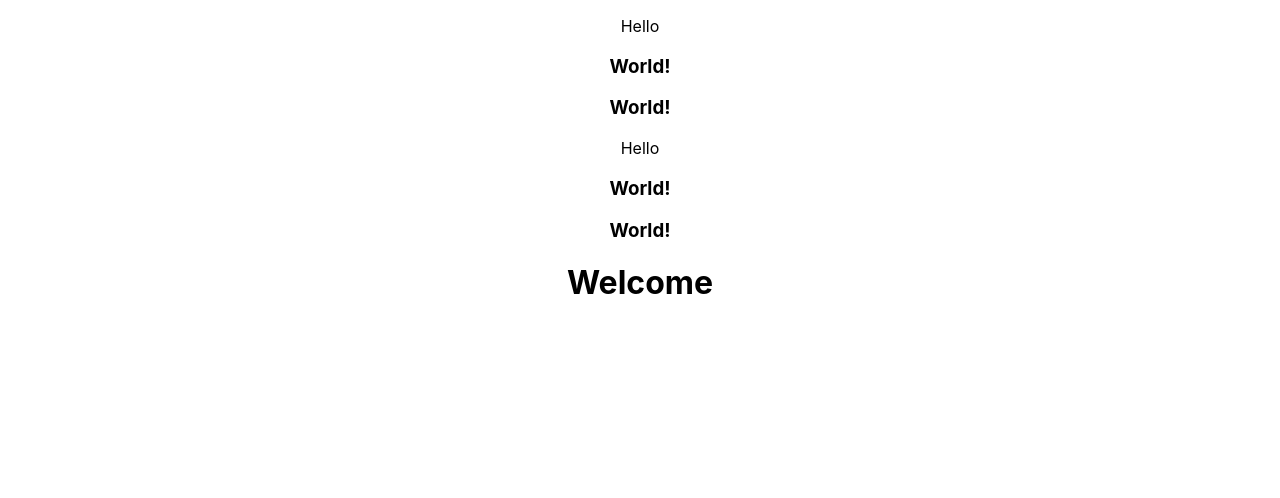
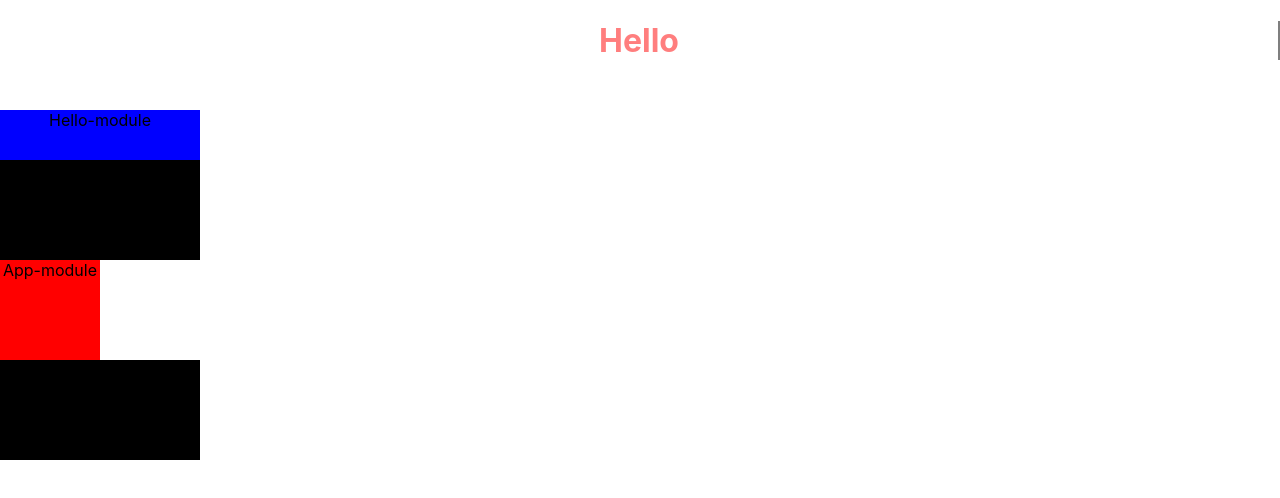
Before and after one commit to Hyejinijini/react-study, a React (Create React App) app: page / in a window 1280 px wide. Shown: the top 498 px of the page. Built offline with nearby package versions, Linux system fonts and the light colour scheme.

Commit message:
error: 충돌 문제 해결
파일 변경으로 인한 충돌 문제 해결함.

```diff
--- a/src/App.js
+++ b/src/App.js
@@ -1,13 +1,13 @@
-import "./App.css";
-import Hello from "./components/Hello.js";
-import Welcome from "./components/Welcome.js";
+import HelloExample from "./components/Hello/components/HelloExample.js";
+import styles from "./assets/styles/App/App.module.css";
+import "./assets/styles/App/App.css";
 
 function App() {
   return (
     <div className="App">
-      <Hello />
-      <Hello />
-      <Welcome />
+      <HelloExample />
+      <div className={styles.box}>App-module</div>
+      <div className="box">App</div>
     </div>
   );
 }
--- /dev/null
+++ b/src/assets/styles/App/App.css
@@ -0,0 +1,45 @@
+.App {
+  text-align: center;
+}
+
+.App-logo {
+  height: 40vmin;
+  pointer-events: none;
+}
+
+@media (prefers-reduced-motion: no-preference) {
+  .App-logo {
+    animation: App-logo-spin infinite 20s linear;
+  }
+}
+
+.App-header {
+  background-color: #282c34;
+  min-height: 100vh;
+  display: flex;
+  flex-direction: column;
+  align-items: center;
+  justify-content: center;
+  font-size: calc(10px + 2vmin);
+  color: white;
+}
+
+.App-link {
+  color: #61dafb;
+}
+
+@keyframes App-logo-spin {
+  from {
+    transform: rotate(0deg);
+  }
+  to {
+    transform: rotate(360deg);
+  }
+}
+
+/* App.css파일에 box 스타일링을 해도 Hello.css 의 box 스타일이 적용됨 */
+.box {
+  width: 200px;
+  height: 100px;
+  background-color: black;
+}
--- /dev/null
+++ b/src/assets/styles/App/App.module.css
@@ -0,0 +1,5 @@
+.box {
+  width: 100px;
+  height: 100px;
+  background-color: red;
+}
--- /dev/null
+++ b/src/assets/styles/Hello/Hello.css
@@ -0,0 +1,5 @@
+.box {
+  width: 200px;
+  height: 100px;
+  background-color: aqua;
+}
--- /dev/null
+++ b/src/assets/styles/Hello/Hello.module.css
@@ -0,0 +1,5 @@
+.box {
+  width: 200px;
+  height: 50px;
+  background-color: blue;
+}
--- a/src/components/Hello.js
+++ /dev/null
@@ -1,13 +0,0 @@
-import World from "./World.js";
-
-const Hello = () => {
-  return (
-    <div>
-      <p>Hello</p>
-      <World />
-      <World />
-    </div>
-  );
-};
-
-export default Hello;
--- /dev/null
+++ b/src/components/Hello/components/HelloExample.js
@@ -0,0 +1,30 @@
+import "../../../assets/styles/Hello/Hello.css";
+import styles from "../../../assets/styles/Hello/Hello.module.css";
+
+const HelloExample = () => {
+  return (
+    <div>
+      {/* 1. 인라인 스타일
+      - JSX 는 객체로 작성해야 된다.
+      - key: 속성, value: 속성값
+      - 객체이기 때문에 쉼표로 구분해준다.
+      - 대쉬를 사용했던 속성들은 카멜케이스로 작성한다.
+      - 속성값이 문자열이면 따옴표로 감싸줘야 한다.
+      - 숫자는 그냥 숫자를 기입해도 되지만, px 같은 건 따옴표로 감싸줘야 한다. */}
+      <h1
+        style={{
+          color: "#f00",
+          borderRight: "2px solid #000",
+          marginBottom: "50px",
+          opacity: 0.5,
+        }}
+      >
+        Hello
+      </h1>
+      <div className={styles.box}>Hello-module</div>
+      <div className="box">Hello</div>
+    </div>
+  );
+};
+
+export default HelloExample;
--- a/src/index.js
+++ b/src/index.js
@@ -1,6 +1,6 @@
 import React from "react";
 import ReactDOM from "react-dom/client";
-import "./index.css";
+import "./assets/styles/index.css";
 import App from "./App";
 
 const root = ReactDOM.createRoot(document.getElementById("root"));
```
Also changed, not shown: src/assets/styles/index.css (renamed from src/index.css), src/components/Hello/Hello2.js (added), src/components/Hello/components/Welcome.js (renamed from src/components/Welcome.js), src/components/Hello/components/World.js (renamed from src/components/World.js), 1 other file (tests, documents, lock files or other folders).
